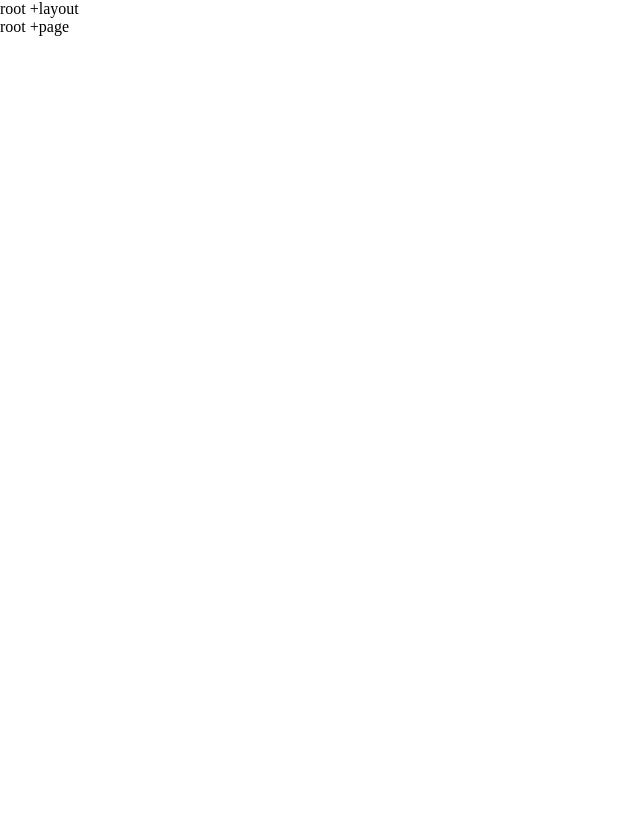
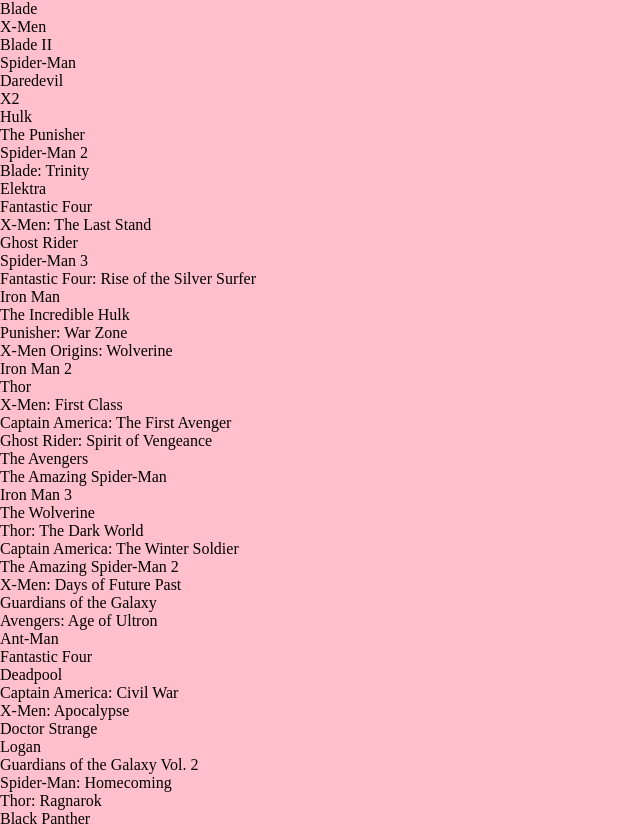
Before and after one commit to ZYinMD/marvelsnap-on-screen, a SvelteKit app in the folder ui/: page / in a window 1280 px wide. Shown: the top 826 px of the page, without its empty margins (0-640 px from the left). Before the commit the page ends 800 px from the top, so only its background shows below. Built offline with nearby package versions, Linux system fonts and the light colour scheme.

Commit message:
ui: add mvp of main list

```diff
--- /dev/null
+++ b/ui/src/lib/MainList/$mainList.ts
@@ -0,0 +1,8 @@
+import { derived } from 'svelte/store';
+import { allTitles } from '../facts/allTitles';
+
+export const mainList = derived([], () => {
+  const result = [];
+  result.push(...Object.values(allTitles.movies));
+  return result;
+});
--- /dev/null
+++ b/ui/src/lib/MainList/MainList.svelte
@@ -0,0 +1,18 @@
+<script lang="ts">
+  import { mainList } from './$mainList';
+</script>
+
+<!-- @component the list of all the shows the home page -->
+<div class="container">
+  {#each $mainList as show (show.wikipedia)}
+    <div class="show">
+      {show.title}
+    </div>
+  {/each}
+</div>
+
+<style>
+  .container {
+    background-color: Pink;
+  }
+</style>
--- a/ui/src/routes/+layout.svelte
+++ b/ui/src/routes/+layout.svelte
@@ -1,4 +1,5 @@
 <script lang="ts">
+  import MainList from '../lib/MainList/MainList.svelte';
   import './styles.css';
 </script>
 
@@ -8,6 +9,6 @@
 </svelte:head>
 
 <div class="app">
-  <div>root +layout</div>
+  <MainList />
   <slot />
 </div>
--- a/ui/src/routes/+page.svelte
+++ b/ui/src/routes/+page.svelte
@@ -1,7 +1,7 @@
 <script lang="ts">
 </script>
 
-<div class="container">root +page</div>
+<div class="container"></div>
 
 <style>
 </style>
--- a/ui/src/routes/[card]/+page.svelte
+++ b/ui/src/routes/[card]/+page.svelte
@@ -2,10 +2,15 @@
   export let data;
 </script>
 
-<div class="container">[card]/+page {data.card}</div>
+<div class="container">{data.card}</div>
 
 <style>
   .container {
-    background-color: Pink;
+    position: fixed;
+    top: 100px;
+    left: 100px;
+    height: 50vh;
+    width: 50vw;
+    background-color: bisque;
   }
 </style>
```
